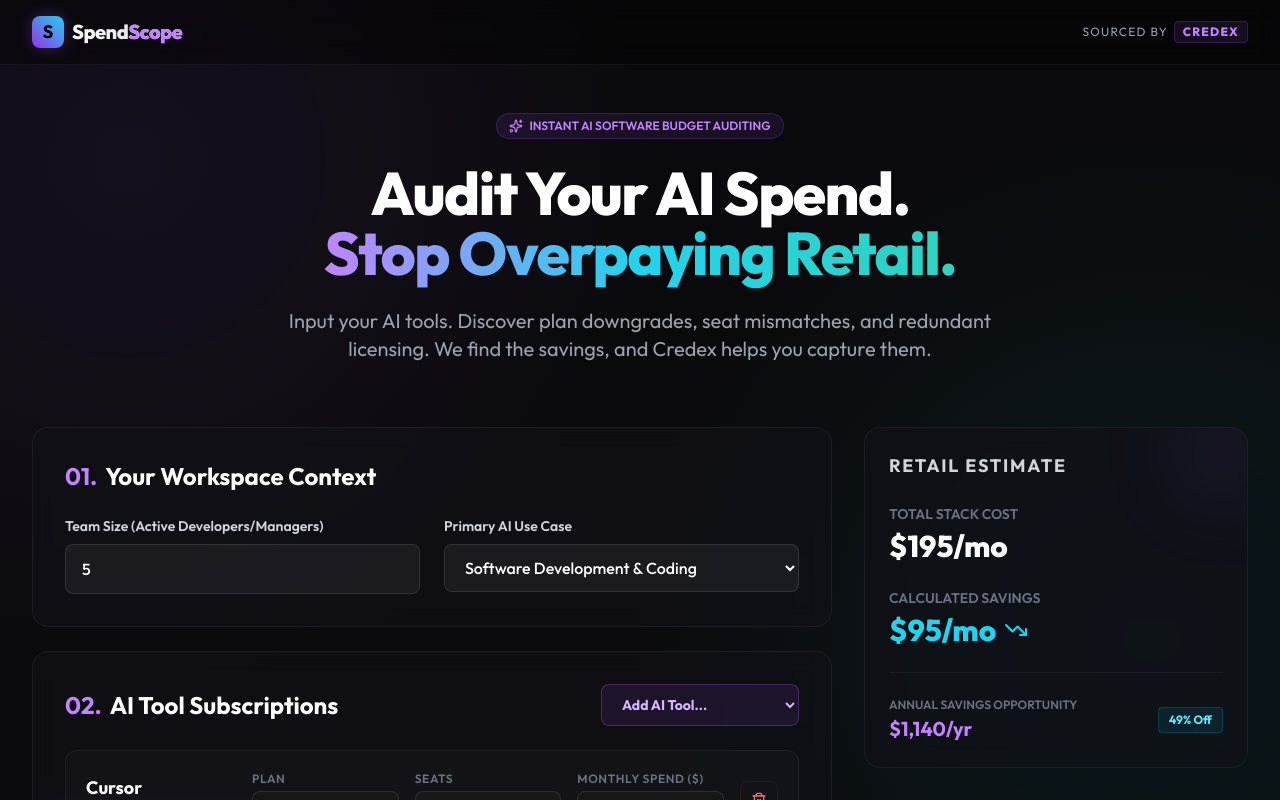
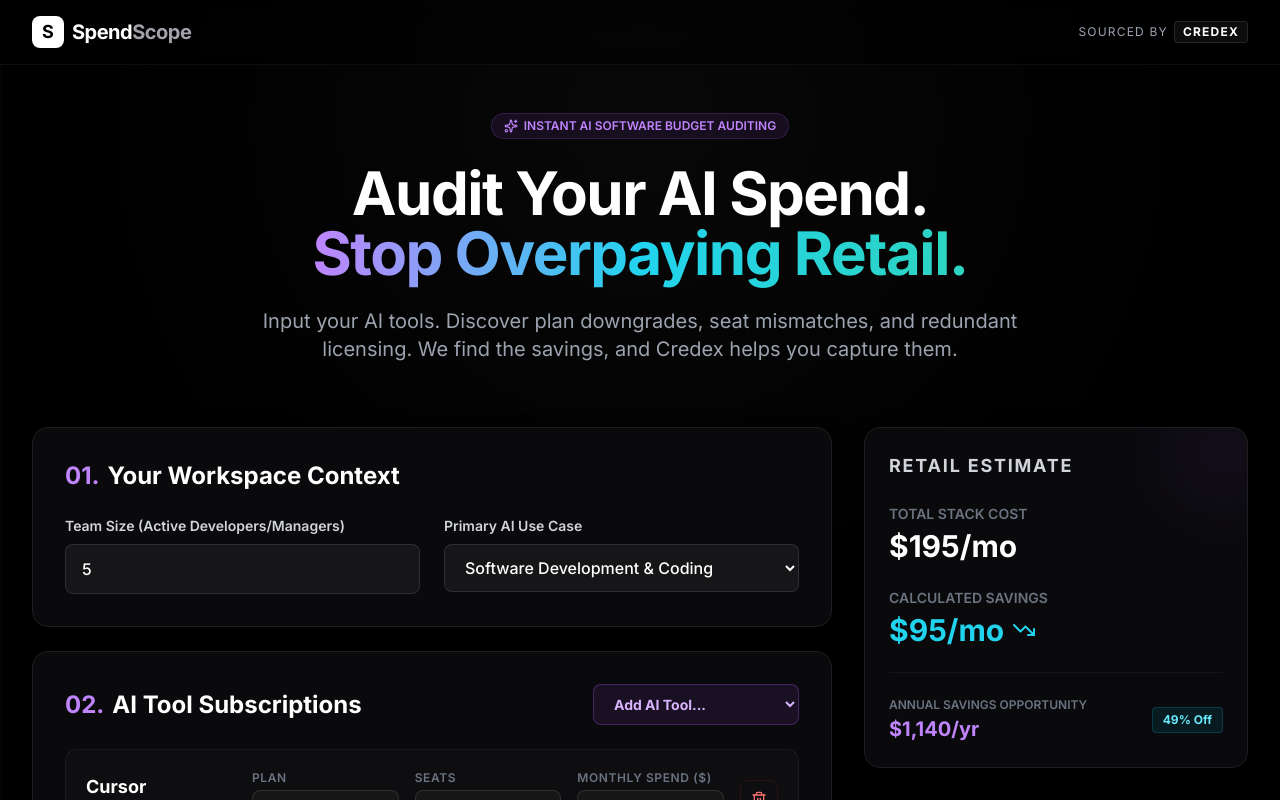
Before and after one commit to Mohi1038/spend-scope, a Next.js app: page / in a window 1280 px wide. Shown: the top 800 px of the page. Built offline with nearby package versions, Linux system fonts and the light colour scheme.

Commit message:
Update global styles and root layout

```diff
--- a/src/app/globals.css
+++ b/src/app/globals.css
@@ -1,108 +1,209 @@
-@import url('https://fonts.googleapis.com/css2?family=Outfit:wght@300;400;500;600;700;800&display=swap');
+@import url('https://fonts.googleapis.com/css2?family=Inter:wght@300;400;500;600;700&family=Outfit:wght@400;500;600;700;800;900&family=JetBrains+Mono:wght@400;500;700&display=swap');
 
 @tailwind base;
 @tailwind components;
 @tailwind utilities;
 
 :root {
-  --background: 240 10% 4%;
+  --background: 0 0% 0%; /* #000000 */
   --foreground: 0 0% 98%;
 
-  --card: 240 10% 6%;
+  --card: 240 10% 3.9%; /* #0A0A0C */
   --card-foreground: 0 0% 98%;
-  --card-border: 240 5% 15%;
+  --card-border: 240 5% 12%; /* #1F1F22 */
 
-  --primary: 263.4 70% 50.4%; /* Purple */
-  --primary-foreground: 210 20% 98%;
+  --primary: 0 0% 100%; /* Pure White */
+  --primary-foreground: 0 0% 0%;
 
-  --secondary: 180 100% 40%; /* Teal/Cyan */
-  --secondary-foreground: 210 20% 98%;
+  --secondary: 240 5% 15%; /* Muted dark gray */
+  --secondary-foreground: 0 0% 98%;
 
-  --accent: 322 100% 50%; /* Magenta */
-  --accent-foreground: 210 20% 98%;
+  --accent: 0 0% 90%; /* Silver */
+  --accent-foreground: 0 0% 0%;
 
-  --muted: 240 3.7% 12%;
+  --muted: 240 5% 10%;
   --muted-foreground: 240 5% 65%;
 
-  --destructive: 0 62.8% 30.6%;
+  --destructive: 0 72% 51%; /* Red */
   --destructive-foreground: 210 20% 98%;
 
-  --radius: 0.75rem;
+  --radius: 0.5rem; /* More precise, Stripe-like borders */
 }
 
 body {
-  font-family: 'Outfit', -apple-system, BlinkMacSystemFont, 'Segoe UI', Roboto, sans-serif;
-  background-color: rgb(10, 10, 12);
-  color: hsl(var(--foreground));
+  font-family: 'Inter', -apple-system, BlinkMacSystemFont, 'Segoe UI', Roboto, sans-serif;
+  font-feature-settings: "cv02", "cv03", "cv04", "cv11";
+  background-color: #000000;
+  color: #E5E7EB; /* Slightly softer white for typography */
   overflow-x: hidden;
   background-image:
-    radial-gradient(circle at 10% 20%, rgba(168, 85, 247, 0.08) 0%, transparent 40%),
-    radial-gradient(circle at 90% 80%, rgba(6, 182, 212, 0.08) 0%, transparent 40%);
+    linear-gradient(rgba(255, 255, 255, 0.015) 1px, transparent 1px),
+    linear-gradient(90deg, rgba(255, 255, 255, 0.015) 1px, transparent 1px);
+  background-size: 24px 24px;
+  background-position: center center;
   background-attachment: fixed;
 }
 
-/* Glassmorphism utility */
+body::before {
+  content: "";
+  position: fixed;
+  inset: 0;
+  z-index: -1;
+  background: radial-gradient(circle at 50% 15%, rgba(255, 255, 255, 0.03) 0%, transparent 60%);
+  pointer-events: none;
+}
+
+/* Typography Utility */
+.font-display {
+  font-family: 'Outfit', sans-serif;
+}
+
+.font-mono {
+  font-family: 'JetBrains Mono', monospace;
+}
+
+.tabular-nums {
+  font-variant-numeric: tabular-nums;
+}
+
+/* Premium Glass & Surface Styling */
 .glass-panel {
-  background: rgba(18, 18, 24, 0.65);
-  backdrop-filter: blur(12px);
-  border: 1px solid rgba(255, 255, 255, 0.06);
+  background: #0A0A0C;
+  border: 1px solid #1F1F22;
+  box-shadow: 0 10px 30px -10px rgba(0, 0, 0, 0.7);
 }
 
 .glass-panel-glow {
-  background: rgba(18, 18, 24, 0.7);
-  backdrop-filter: blur(16px);
-  border: 1px solid rgba(168, 85, 247, 0.15);
-  box-shadow: 0 8px 32px 0 rgba(168, 85, 247, 0.05);
+  background: #0D0D10;
+  border: 1px solid #2D2D30;
+  box-shadow:
+    0 15px 45px -10px rgba(0, 0, 0, 0.8);
 }
 
-/* Neon glow texts */
-.text-neon-cyan {
-  text-shadow: 0 0 10px rgba(6, 182, 212, 0.4);
+/* Semantic Accent Gradients - Clean solid backgrounds or clean light tints */
+.bg-savings-gradient {
+  background: #10B981;
 }
 
-.text-neon-purple {
-  text-shadow: 0 0 10px rgba(168, 85, 247, 0.4);
+.bg-waste-gradient {
+  background: #EF4444;
 }
 
-/* Custom scrollbars */
+.bg-inefficient-gradient {
+  background: #F59E0B;
+}
+
+.bg-system-gradient {
+  background: #27272A;
+}
+
+.bg-gold-gradient {
+  background: #F59E0B;
+}
+
+/* Custom premium scrollbar */
 ::-webkit-scrollbar {
-  width: 8px;
-  height: 8px;
+  width: 5px;
+  height: 5px;
 }
 
 ::-webkit-scrollbar-track {
-  background: rgba(10, 10, 12, 0.5);
+  background: #000000;
 }
 
 ::-webkit-scrollbar-thumb {
-  background: rgba(255, 255, 255, 0.1);
-  border-radius: 4px;
+  background: rgba(255, 255, 255, 0.08);
+  border-radius: 9999px;
+  transition: background 0.2s ease;
 }
 
 ::-webkit-scrollbar-thumb:hover {
-  background: rgba(168, 85, 247, 0.3);
+  background: rgba(255, 255, 255, 0.15);
 }
 
-/* Form Styles */
+/* Custom premium inputs */
 input, select {
-  background: rgba(25, 25, 35, 0.6);
-  border: 1px solid rgba(255, 255, 255, 0.1);
-  color: #fff;
-  transition: all 0.2s ease-in-out;
+  background: #0A0A0C;
+  border: 1px solid #1F1F22;
+  color: #F3F4F6;
+  font-family: inherit;
+  transition: all 120ms cubic-bezier(0.4, 0, 0.2, 1);
 }
 
 input:focus, select:focus {
-  border-color: #a855f7;
+  border-color: rgba(255, 255, 255, 0.25);
+  background-color: #0F0F12;
   outline: none;
-  box-shadow: 0 0 0 2px rgba(168, 85, 247, 0.2);
+  box-shadow:
+    0 0 0 3px rgba(255, 255, 255, 0.05),
+    inset 0 1px 2px rgba(0, 0, 0, 0.2);
 }
 
-/* Custom progress bar override */
+/* Custom clean progress indicator */
 progress::-webkit-progress-bar {
-  background-color: rgba(255, 255, 255, 0.1);
+  background-color: #1F1F22;
   border-radius: 9999px;
 }
+
 progress::-webkit-progress-value {
-  background: linear-gradient(90deg, #a855f7 0%, #06b6d4 100%);
+  background: #F3F4F6;
   border-radius: 9999px;
 }
+
+/* Smooth motion utilities */
+.transition-smooth {
+  transition: all 140ms cubic-bezier(0.16, 1, 0.3, 1);
+}
+
+/* Table financial rows styling */
+.financial-row {
+  border-bottom: 1px solid #1F1F22;
+}
+.financial-row:hover {
+  background: rgba(255, 255, 255, 0.015);
+}
+
+/* Custom transparent range slider styling */
+.custom-slider {
+  -webkit-appearance: none;
+  appearance: none;
+  background: transparent;
+  width: 100%;
+}
+.custom-slider:focus {
+  outline: none;
+}
+.custom-slider::-webkit-slider-runnable-track {
+  background: transparent;
+  height: 24px;
+}
+.custom-slider::-webkit-slider-thumb {
+  -webkit-appearance: none;
+  appearance: none;
+  margin-top: 4px; /* Align thumb vertically in the middle of track container */
+  height: 16px;
+  width: 16px;
+  border-radius: 9999px;
+  background: #ffffff;
+  border: 1px solid #4B5563;
+  box-shadow: 0 2px 6px rgba(0, 0, 0, 0.8);
+  cursor: pointer;
+  transition: transform 100ms ease, background-color 100ms ease;
+}
+.custom-slider::-webkit-slider-thumb:hover {
+  transform: scale(1.1);
+  background: #f9fafb;
+}
+.custom-slider::-moz-range-track {
+  background: transparent;
+  height: 24px;
+}
+.custom-slider::-moz-range-thumb {
+  height: 16px;
+  width: 16px;
+  border-radius: 9999px;
+  background: #ffffff;
+  border: 1px solid #4B5563;
+  box-shadow: 0 2px 6px rgba(0, 0, 0, 0.8);
+  cursor: pointer;
+}
--- a/src/app/layout.tsx
+++ b/src/app/layout.tsx
@@ -41,11 +41,11 @@
         <header className="sticky top-0 z-50 w-full border-b border-white/5 bg-black/40 backdrop-blur-md">
           <div className="max-w-7xl mx-auto px-4 sm:px-6 lg:px-8 h-16 flex items-center justify-between">
             <div className="flex items-center gap-2">
-              <div className="w-8 h-8 rounded-lg bg-gradient-to-tr from-purple-600 to-cyan-400 flex items-center justify-center font-bold text-black text-lg shadow-[0_0_15px_rgba(168,85,247,0.3)]">
+              <div className="w-8 h-8 rounded-lg bg-white flex items-center justify-center font-bold text-black text-lg">
                 S
               </div>
-              <span className="font-extrabold text-xl tracking-tight bg-gradient-to-r from-white to-gray-300 bg-clip-text text-transparent">
-                Spend<span className="text-purple-400">Scope</span>
+              <span className="font-extrabold text-xl tracking-tight text-white">
+                Spend<span className="text-zinc-400">Scope</span>
               </span>
             </div>
 
@@ -57,7 +57,7 @@
                 className="text-xs uppercase tracking-widest text-gray-400 hover:text-white transition-colors flex items-center gap-1.5"
               >
                 <span>Sourced by</span>
-                <span className="font-black px-2 py-0.5 rounded bg-purple-500/10 border border-purple-500/20 text-purple-400 hover:bg-purple-500/20 transition-colors">
+                <span className="font-black px-2 py-0.5 rounded bg-white/5 border border-white/10 text-white hover:bg-white/10 transition-colors">
                   Credex
                 </span>
               </a>
@@ -73,7 +73,7 @@
         {/* Global Footer */}
         <footer className="border-t border-white/5 bg-black/80 py-8 text-center text-sm text-gray-500">
           <div className="max-w-7xl mx-auto px-4 flex flex-col sm:flex-row items-center justify-between gap-4">
-            <p>© {new Date().getFullYear()} SpendScope. Sourced by <a href="https://credex.rocks" target="_blank" rel="noopener noreferrer" className="text-purple-400 hover:underline">Credex</a>.</p>
+            <p>© {new Date().getFullYear()} SpendScope. Sourced by <a href="https://credex.rocks" target="_blank" rel="noopener noreferrer" className="text-white hover:underline font-semibold">Credex</a>.</p>
             <div className="flex gap-6">
               <a href="#" className="hover:text-gray-300 transition-colors">Privacy Policy</a>
               <a href="#" className="hover:text-gray-300 transition-colors">Terms of Service</a>
```
